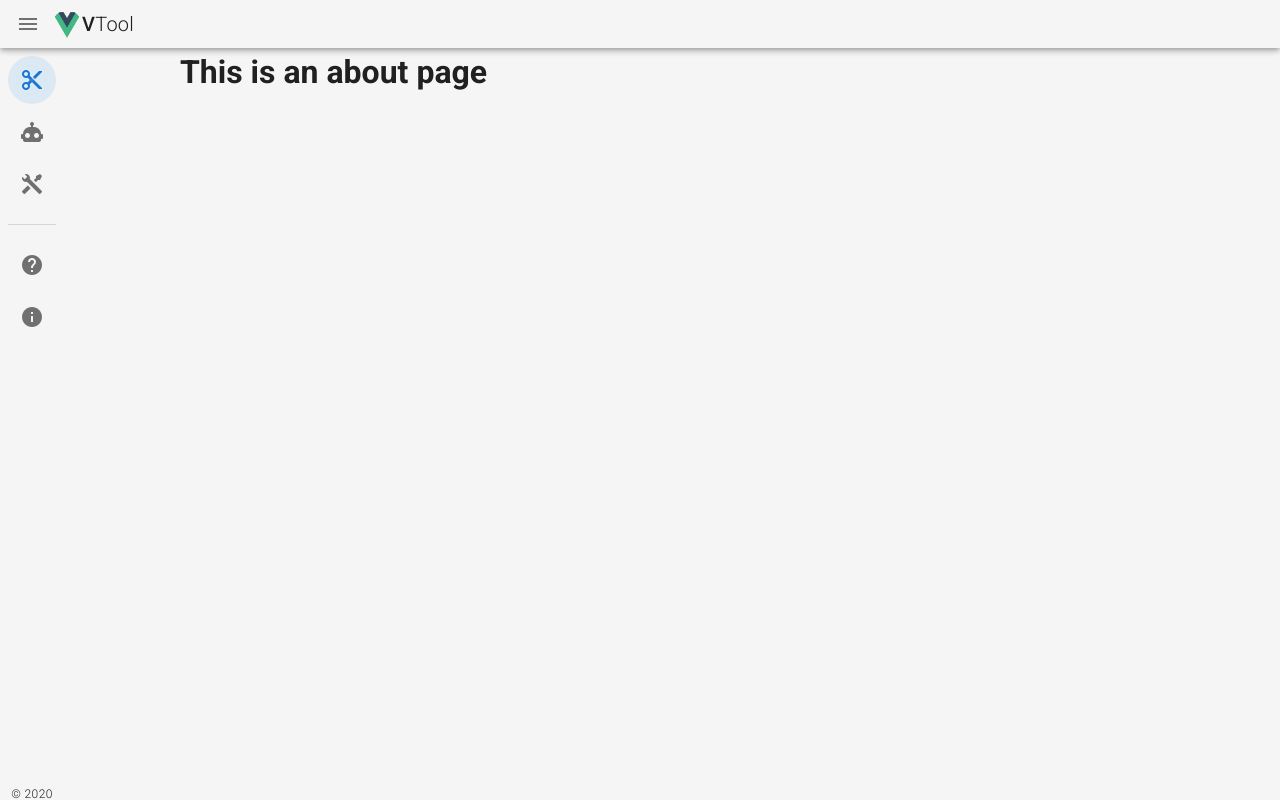
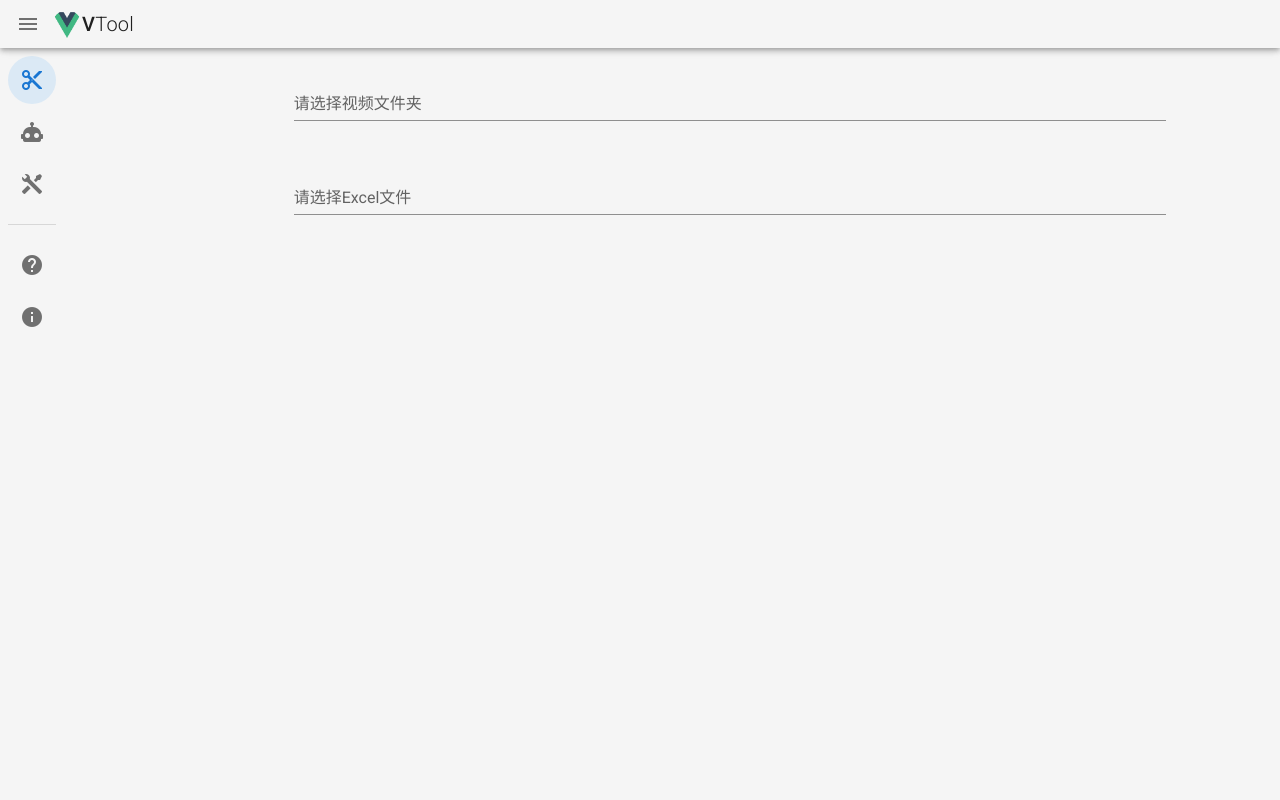
Before and after one commit to zhkuo24/vtool-app, a Vue app: page / in a window 1280 px wide. Built offline with nearby package versions, Linux system fonts and the light colour scheme.

Commit message:
增加输入框

```diff
--- a/src/App.vue
+++ b/src/App.vue
@@ -2,7 +2,9 @@
   <v-app>
     <Navbar />
     <v-main class="grey lighten-4">
-      <router-view></router-view>
+      <v-container fluid>
+        <router-view></router-view>
+      </v-container>
     </v-main>
   </v-app>
 </template>
--- a/src/background.js
+++ b/src/background.js
@@ -15,6 +15,7 @@ async function createWindow() {
   const win = new BrowserWindow({
     width: 800,
     height: 600,
+    autoHideMenuBar: true,
     webPreferences: {
       // Use pluginOptions.nodeIntegration, leave this alone
       // See nklayman.github.io/vue-cli-plugin-electron-builder/guide/security.html#node-integration for more info
--- a/src/components/Navbar.vue
+++ b/src/components/Navbar.vue
@@ -52,12 +52,6 @@
           </template>
         </v-list-item-group>
       </v-list>
-
-      <v-footer absolute>
-        <v-row justify="center">
-          <span class="font-weight-light caption">&copy; 2020</span>
-        </v-row>
-      </v-footer>
     </v-navigation-drawer>
   </nav>
 </template>
--- a/src/views/About.vue
+++ b/src/views/About.vue
@@ -1,5 +1,13 @@
 <template>
-  <div class="about">
-    <h1>This is an about page</h1>
-  </div>
+  <v-container fluid>
+    <div class="about">
+      <h1>This is an about page</h1>
+    </div>
+
+    <v-footer padless app>
+      <v-col class="text-center" cols="12">
+        &copy; {{ new Date().getFullYear() }} EndoAngel
+      </v-col>
+    </v-footer>
+  </v-container>
 </template>
--- a/src/views/Home.vue
+++ b/src/views/Home.vue
@@ -1,4 +1,5 @@
 <template>
+
   <div class="home">
     <img alt="Vue logo" src="../assets/logo.png" />
     <!-- <HelloWorld msg="Welcome to Your Vue.js App" /> -->
--- a/src/views/Vcrop.vue
+++ b/src/views/Vcrop.vue
@@ -1,5 +1,43 @@
 <template>
-  <div class="vcrop">
-    <h1>This is an about page</h1>
-  </div>
+  <v-container fluid>
+    <v-row justify="center">
+      <v-col cols="10">
+        <v-text-field
+        v-model="videoPath"
+      label="请选择视频文件夹"
+
+      @click="myclick"
+      :readonly="readonly"
+
+
+        ></v-text-field>
+      </v-col>
+      <v-col cols="10">
+        <v-text-field v-model="filePath"
+          label="请选择Excel文件"> </v-text-field>
+      </v-col>
+    </v-row>
+  </v-container>
 </template>
+
+<script>
+export default {
+  data() {
+    return {
+     videoPath: "",
+     filePath: "",
+     readonly:false
+
+    };
+  },
+  methods: {
+    myclick: function() {
+      this.readonly = true
+      console.log("点击")
+// placeholder = "ddddd";
+// this.videoPath = "ddd"
+
+    }
+  }
+};
+</script>
```
